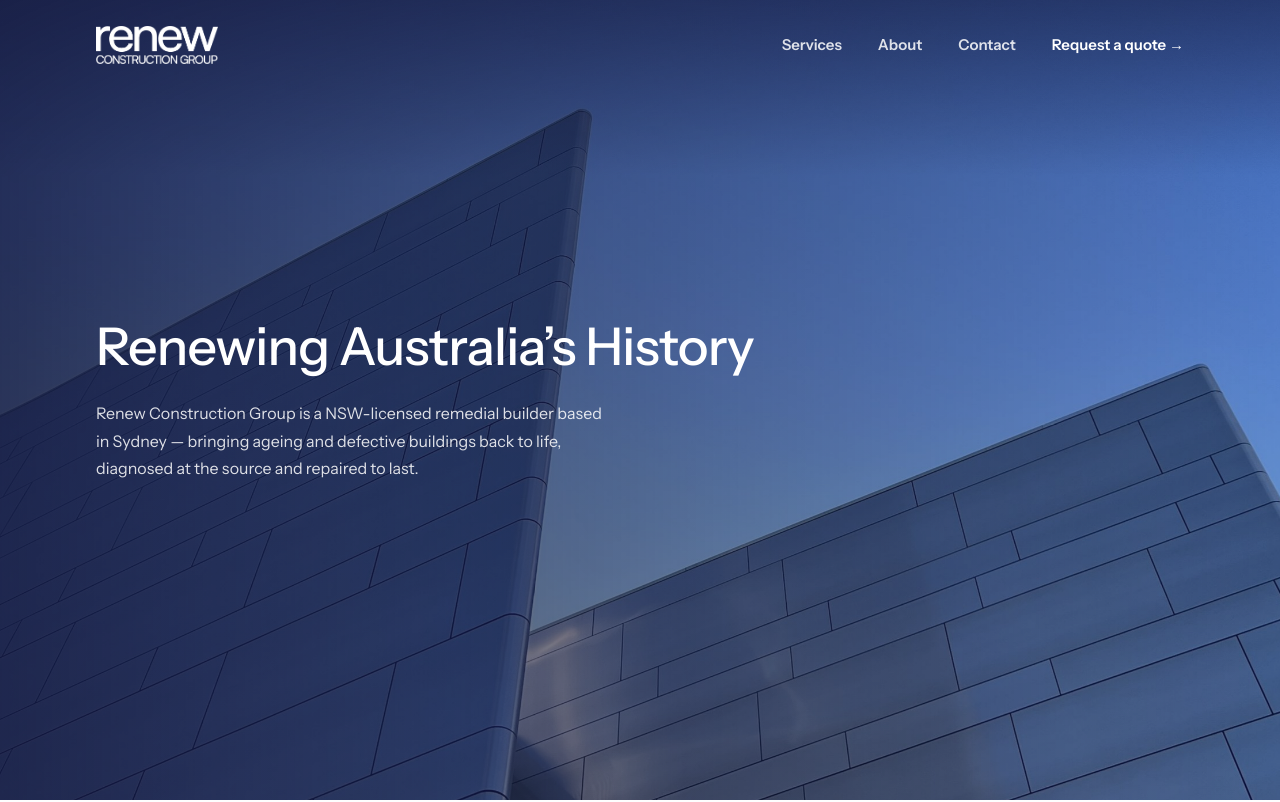
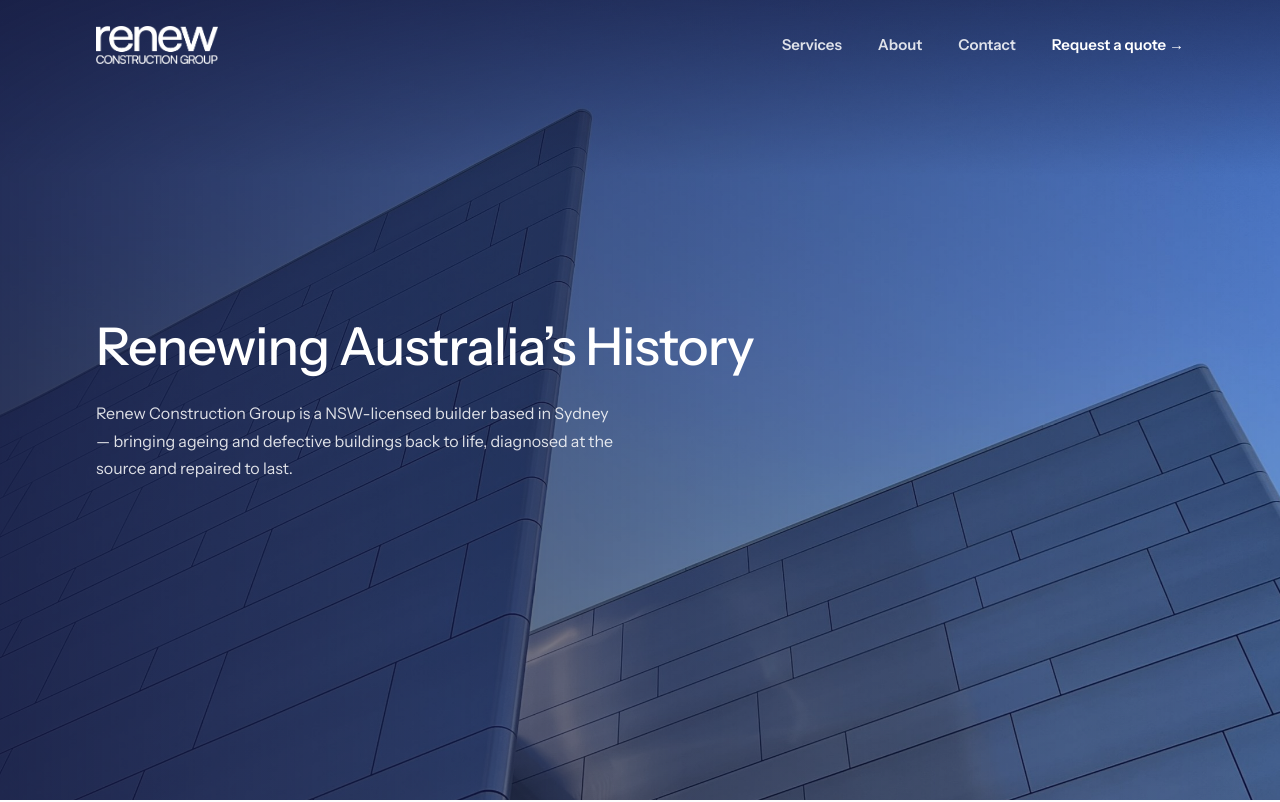
Before and after one commit to joshmott/renewcg, a Next.js app: page / in a window 1280 px wide. Shown: the top 802 px of the page. Built offline with nearby package versions, Linux system fonts and the light colour scheme.

Commit message:
Remove "remedial" from hero blurb
Co-Authored-By: Claude Fable 5 <noreply@anthropic.com>
Claude-Session: https://claude.ai/code/session_01GNVTvFdbHGxxEBgQNN1mHB

```diff
--- a/src/app/page.tsx
+++ b/src/app/page.tsx
@@ -62,9 +62,9 @@ export default function HomePage() {
             className="hero-rise mt-6 max-w-[520px] text-[16px] leading-[1.7] text-white/85"
             style={{ "--rise-delay": "160ms" } as React.CSSProperties}
           >
-            Renew Construction Group is a NSW-licensed remedial builder based in
-            Sydney — bringing ageing and defective buildings back to life,
-            diagnosed at the source and repaired to last.
+            Renew Construction Group is a NSW-licensed builder based in Sydney —
+            bringing ageing and defective buildings back to life, diagnosed at
+            the source and repaired to last.
           </p>
         </div>
       </section>
```
